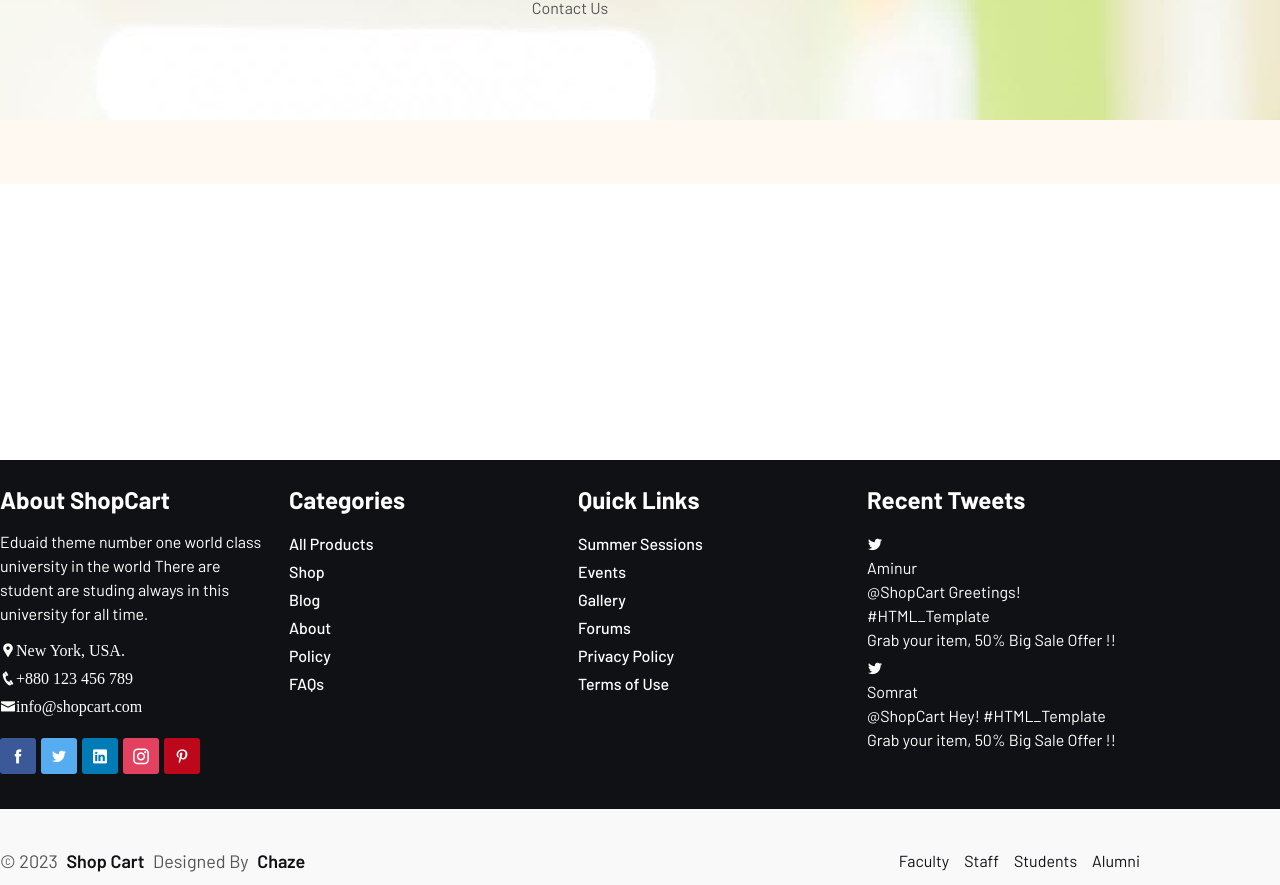
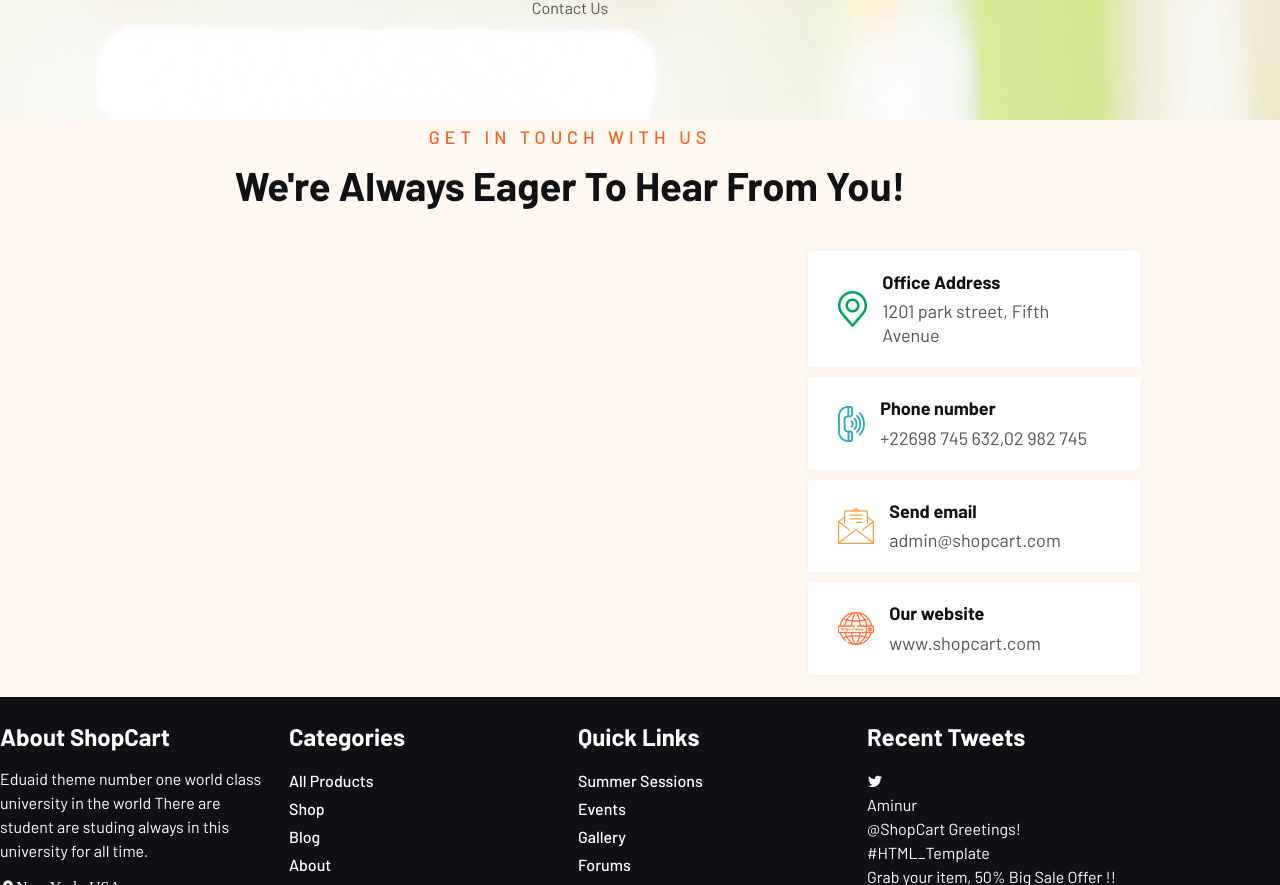
Before and after one commit to iwai-0310/Ecom-React, a React (Vite) app: page /contact in a window 1280 px wide. Shown: the part 340-1225 px from the top of the page. Built offline with nearby package versions, Linux system fonts and the light colour scheme.

Commit message:
Adds contact details on right of contact page

```diff
--- a/src/shopComponent/Contact.jsx
+++ b/src/shopComponent/Contact.jsx
@@ -42,7 +42,28 @@ const Contact = () => {
       <div className="map-address-section py-3 section-bg">
         <div className="container">
           <div className="section-header text-center">
-            <span></span>
+            <span className="subtitle">{subTitle}</span>
+            <h2 className="title">{title}</h2>
+          </div>
+
+          <div className="section-wrapper">
+            <div className="flex flex-row-reverse">
+              <div className="col-span-12 lg:col-span-5 xl:col-span-4">
+                <div className="contact-wrapper">
+                  {contactList.map((val, i) => (
+                    <div key={i} className="contact-item">
+                      <div className="contact-thumb">
+                        <img src={val.imgUrl} alt="" />
+                      </div>
+                      <div className="contact-content">
+                        <h6 className="title">{val.title}</h6>
+                        <p>{val.desc}</p>
+                      </div>
+                    </div>
+                  ))}
+                </div>
+              </div>
+            </div>
           </div>
         </div>
       </div>
```
